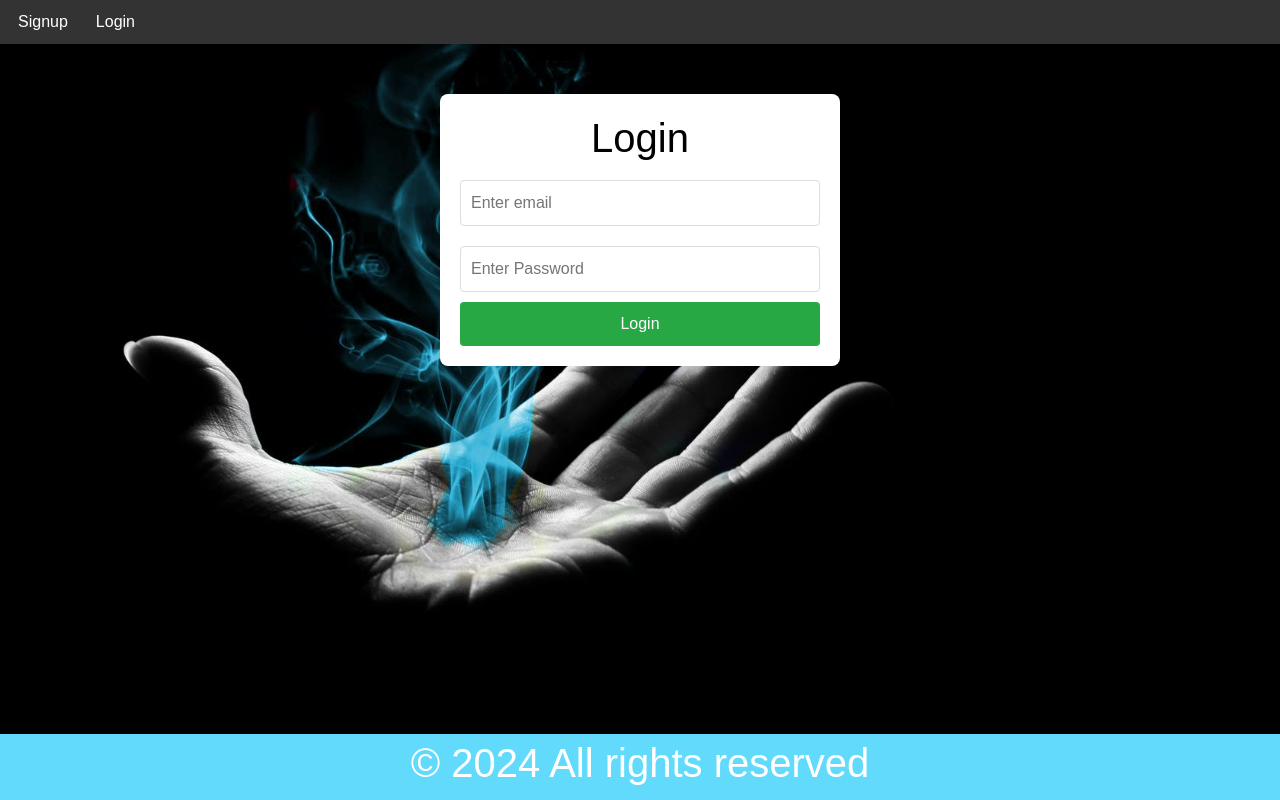
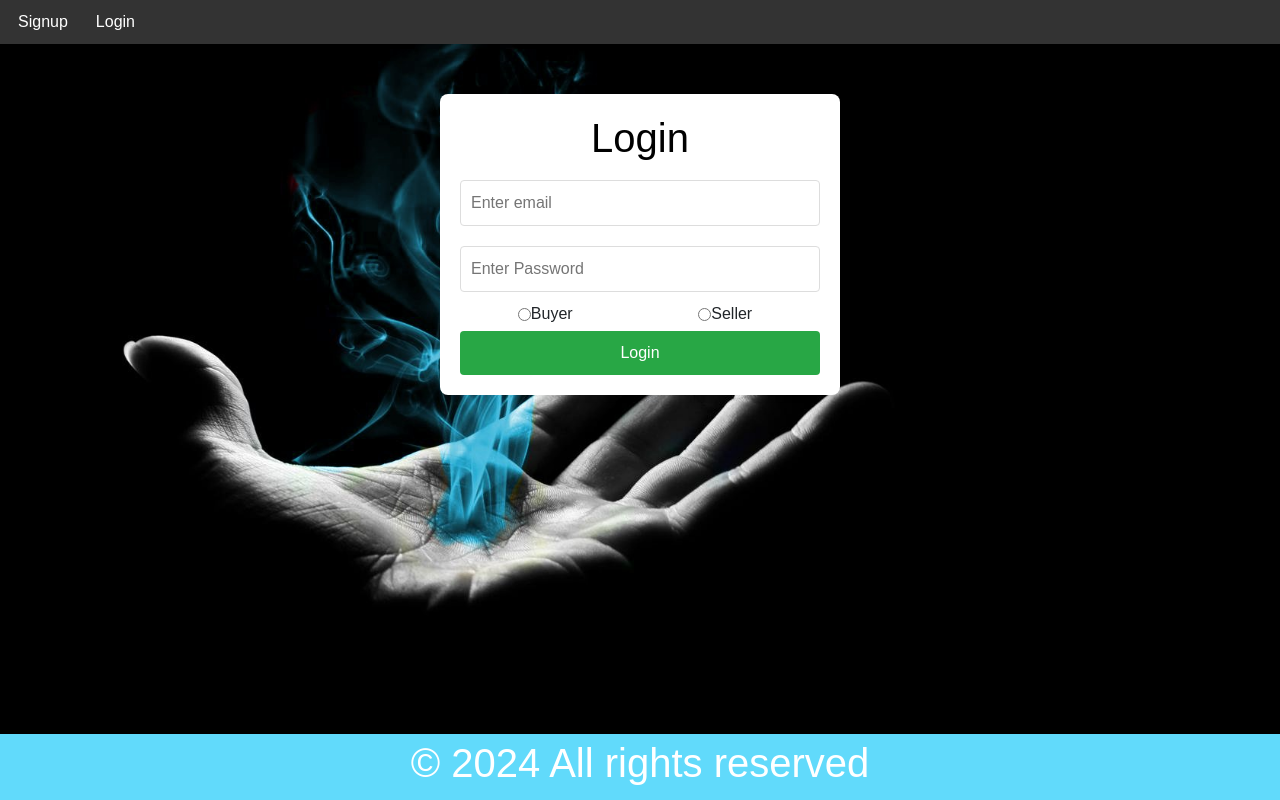
Before and after one commit to ShreyasBhandariL/ProductManagement, a React (Create React App) app: page /login in a window 1280 px wide. Built offline with nearby package versions, Linux system fonts and the light colour scheme.

Commit message:
@ logins are added

```diff
--- a/src/AddProduct.js
+++ b/src/AddProduct.js
@@ -8,7 +8,9 @@ const AddProduct = () => {
   const [category, setCategory] = useState("");
   const [error, setError] = useState(false);
   const [image, setImage] = useState(null);
+  const [loader, setLoader] = useState(false);
   const navigate = useNavigate();
+
 
   const handleImageChange = (e) => {
     setImage(e.target.files[0]);
@@ -29,6 +31,7 @@ const AddProduct = () => {
     formData.append("image", image);
 
     try {
+      setLoader(true);
       let response = await fetch(
         "https://productmanagementserver-fzzc.onrender.com/add-product",
         {
@@ -37,14 +40,12 @@ const AddProduct = () => {
         }
       );
 
-      if (!response.ok) {
-        throw new Error("Failed to add product");
-      }
-
       await response.json();
       navigate("/products");
     } catch (error) {
       console.error("Error:", error.message);
+    } finally {
+      setLoader(false);
     }
   };
 
@@ -95,8 +96,8 @@ const AddProduct = () => {
           <span className="validation">Upload a valid Image</span>
         )}
 
-        <button onClick={Product} type="button">
-          Add Product
+        <button onClick={Product} className="loader" type="button" disabled={loader}>
+          {loader? "Adding..." : "Add Product"}
         </button>
       </div>
     </div>
--- a/src/App.css
+++ b/src/App.css
@@ -8,6 +8,23 @@ html, body {
   padding: 0;
 }
 
+.d-flex.role {
+  display: flex;
+  justify-content:space-around;
+  align-items: center;
+  margin-bottom: 5px;
+}
+
+.d-flex.role label {
+  display: flex;
+  align-items: center;
+  margin-right: 10px;
+}
+
+.d-flex.role input[type="radio"] {
+  margin: 0;
+  width: auto;
+}
 body {
   background-image: url("../image/newone.jpg");
   background-size: cover;
--- a/src/Styles/AddProduct.css
+++ b/src/Styles/AddProduct.css
@@ -60,6 +60,13 @@ body {
   transition: background-color 0.3s;
 }
 
-.signup button:hover {
-  background-color: #218838;
+
+
+.loader:disabled{
+background-color: #ccc;
+  cursor: not-allowed;
 }
+
+.loader:not(:disabled):hover {
+  background-color: #218838; /* Hover color */
+}
--- a/src/login.js
+++ b/src/login.js
@@ -5,6 +5,8 @@ import { useNavigate } from "react-router-dom";
 const Login = () => {
   const [email, setEmail] = useState("");
   const [password, setPassword] = useState("");
+  const [role, setRole] = useState("");
+  const [loader, setLoader] = useState(false);
   const navigate = useNavigate();
   useEffect(() => {
     const auth = localStorage.getItem("user");
@@ -13,20 +15,25 @@ const Login = () => {
     }
   });
   const loggedIn = async () => {
+    try {
+      setLoader(true);
       let result = await fetch(
         "https://productmanagementserver-fzzc.onrender.com/login",
         {
           method: "POST",
           headers: { "Content-Type": "application/json" },
-        body: JSON.stringify({ email, password }),
+          body: JSON.stringify({ email, password, role }),
         }
       );
       result = await result.json();
       if (result.name) {
         localStorage.setItem("user", JSON.stringify(result));
-      navigate("/Home");
+        navigate("/");
       } else {
         alert("Enter the Correct Password and Email");
+      }
+    } finally {
+      setLoader(false);
     }
   };
   return (
@@ -45,8 +52,20 @@ const Login = () => {
           value={password}
           onChange={(e) => setPassword(e.target.value)}
         />
-        <button onClick={loggedIn} type="button">
-          Login
+        <div
+          className="d-flex role"
+          value={role}
+          onChange={(e) => setRole(e.target.value)}
+        >
+          <label>
+            <input type="radio" name="role" value="1" /> Buyer
+          </label>
+          <label>
+            <input type="radio" name="role" value="2" /> Seller
+          </label>
+        </div>
+        <button onClick={loggedIn} type="button" className="loader" disabled={loader}>
+          {loader ? "Logging in..":"Login"}
         </button>
       </div>
     </div>
--- a/src/nav.js
+++ b/src/nav.js
@@ -1,10 +1,12 @@
-import React from "react";
+import React,{useEffect} from "react";
 import { Link, useNavigate } from "react-router-dom";
 import "./Styles/Nav.css";
 
 const Nav = () => {
-  const auth = localStorage.getItem("user");
   const navigate = useNavigate();
+  let auth = localStorage.getItem("user");
+  const authRole = JSON.parse(localStorage.getItem("user"));
+  const role = authRole?.role;
 
   const logout = () => {
     localStorage.clear();
@@ -12,7 +14,6 @@ const Nav = () => {
   };
 
   return (
-
     <ul className="Navbar">
       {auth ? (
         <>
@@ -28,12 +29,17 @@ const Nav = () => {
               <span className="nav-text">Add Product</span>
             </Link>
           </li>
+          {role === "2" ? (
             <li>
               <Link to="/CustomerList">
                 <i className="fas fa-list mobile-icon"></i>
                 <span className="nav-text">Buyed Product List</span>
               </Link>
             </li>
+          ) : (
+            <></>
+          )}
+
           <li>
             <Link to="/ContactUs">
               <i className="fas fa-envelope mobile-icon"></i>
@@ -49,9 +55,7 @@ const Nav = () => {
           <li>
             <Link onClick={logout} to="/signup">
               <i className="fas fa-sign-out-alt mobile-icon"></i>
-                  <span className="nav-text">
-                    Logout ({JSON.parse(auth).name})
-                  </span>
+              <span className="nav-text">Logout ({JSON.parse(auth).name})</span>
             </Link>
           </li>
         </>
@@ -72,7 +76,6 @@ const Nav = () => {
         </>
       )}
     </ul>
-
   );
 };
 
--- a/src/signup.js
+++ b/src/signup.js
@@ -6,15 +6,18 @@ const Signup = () => {
   const [name, setName] = useState("");
   const [email, setEmail] = useState("");
   const [password, setPassword] = useState("");
+  const [role, setRole] = useState("");
+  const [loader, setLoader] = useState(false);
   const navigate = useNavigate();
   useEffect(() => {
     const auth = localStorage.getItem("user");
     if (auth) {
-      navigate("/Home");
+      navigate("/");
     }
   });
   const Content = async () => {
-    console.warn(name, email, password);
+    try {
+      setLoader(true);
       let result = await fetch(
         "https://productmanagementserver-fzzc.onrender.com/register",
         {
@@ -24,18 +27,22 @@ const Signup = () => {
             name,
             email,
             password,
+            role,
           }),
         }
       );
       result = await result.json();
       localStorage.setItem("user", JSON.stringify(result));
       console.warn(result);
-    navigate("/Home");
+      navigate("/");
+    } finally {
+      setLoader(false);
+    }
   };
   return (
     <div className="container">
       <div className="signup">
-      <h1 style={{color:"black"}}>Register</h1>
+        <h1 style={{ color: "black" }}>Register</h1>
         <input
           type="text"
           placeholder="Enter Your Name"
@@ -54,8 +61,16 @@ const Signup = () => {
           value={password}
           onChange={(e) => setPassword(e.target.value)}
         ></input>
-      <button  onClick={Content} type="button">
-        Sign UP
+        <div className="d-flex role" value={role} onChange={(e) => setRole(e.target.value)}>
+          <label>
+            <input type="radio" name="role" value="1" /> Buyer
+          </label>
+          <label>
+            <input type="radio" name="role" value="2" /> Seller
+          </label>
+        </div>
+        <button onClick={Content} type="button" className="loader" disabled={loader}>
+          {loader ? "Signing in":"Sign UP"}
         </button>
       </div>
     </div>
```
Lines whose indentation alone changed are shown as unchanged.
